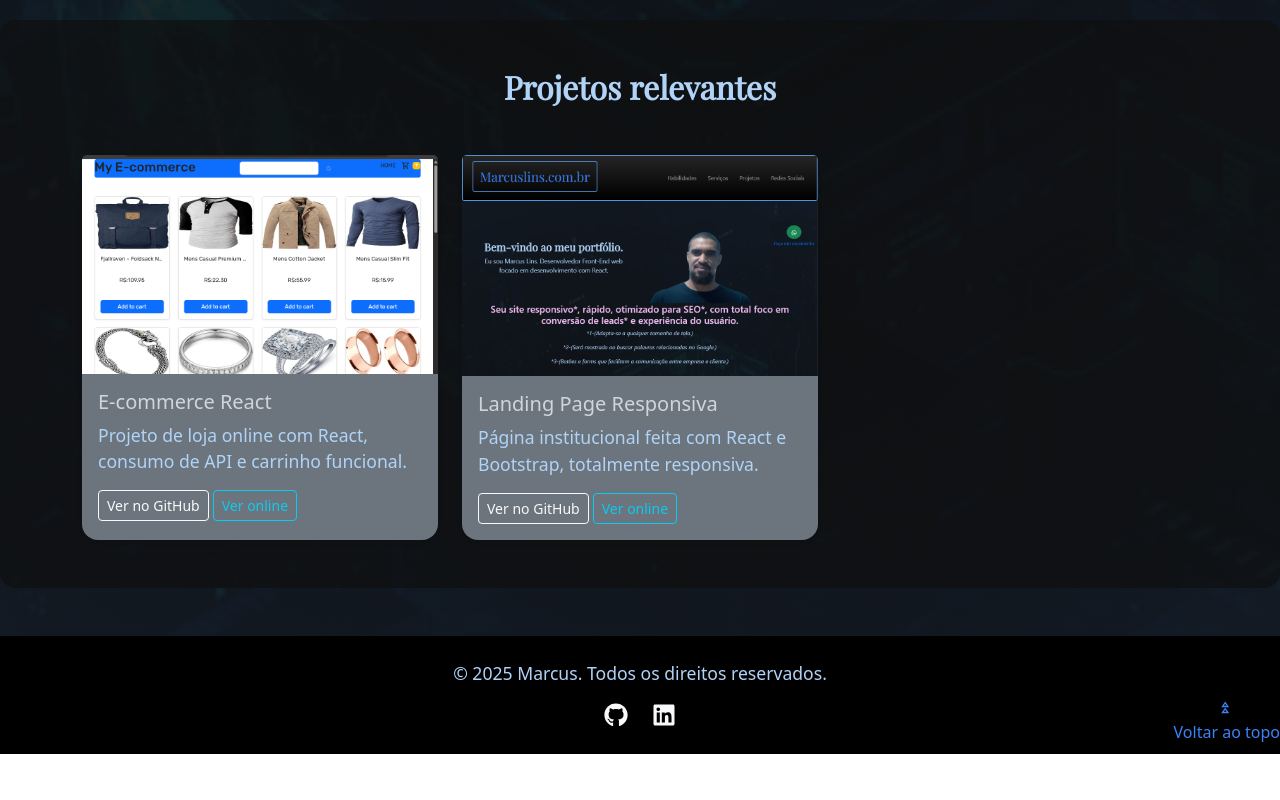
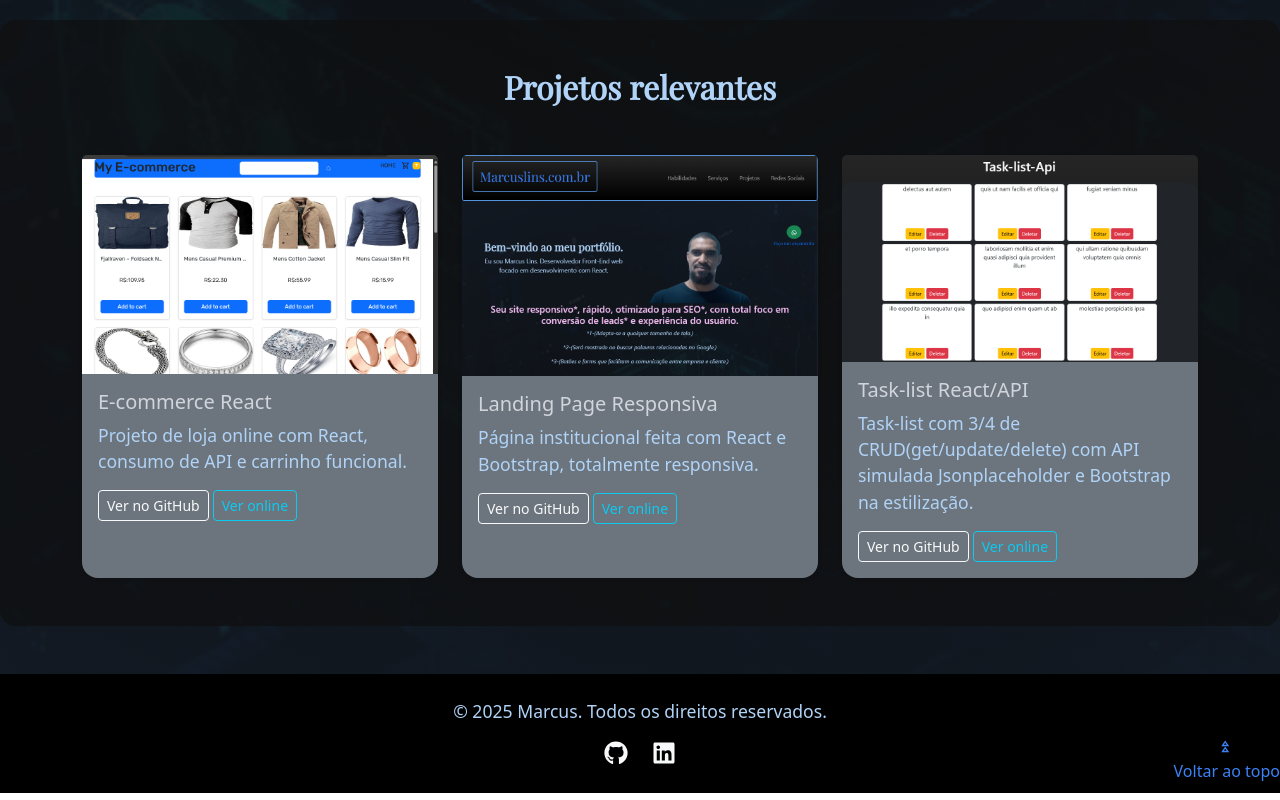
Before and after one commit to MarcussPablo/portfolio, a React (Vite) app: page /projects in a window 1280 px wide. Shown: the part 1505-2305 px from the top of the page. Before the commit the page ends 2267 px from the top, so only its background shows below. Built offline with nearby package versions, Linux system fonts and the light colour scheme.

Commit message:
task-3/4-crud

```diff
--- a/src/components/Projects/Projects.jsx
+++ b/src/components/Projects/Projects.jsx
@@ -44,6 +44,21 @@ export default function Projects({handleAlert}) {
           </div>
 
 
+          <div className="col-md-6 col-lg-4">
+            <div className="card bg-secondary h-100 shadow-sm">
+              <img src="/images/task-list-apu.png" className="card-img-top" alt="Projeto 1" />
+              <div className="card-body">
+                <h5 className="card-title">Task-list React/API</h5>
+                <p className="card-text">Task-list com 3/4 de CRUD(get/update/delete) com API simulada Jsonplaceholder e Bootstrap na estilização.</p>
+                <a href="https://github.com/MarcussPablo/TaskLIst-Api-3-4-crud" target="_blank" rel="noopener noreferrer" className="btn btn-outline-light btn-sm">
+                  Ver no GitHub
+                </a>
+                <a href="https://task-list-api.netlify.app/" target="_blank" rel="noopener noreferrer" className="btn btn-outline-info ms-1 btn-sm">
+                  Ver online
+                </a>
+              </div>
+            </div>
+          </div>
 
         </div>
 
```
Also changed, not shown: public/images/task-list-apu.png (added).
